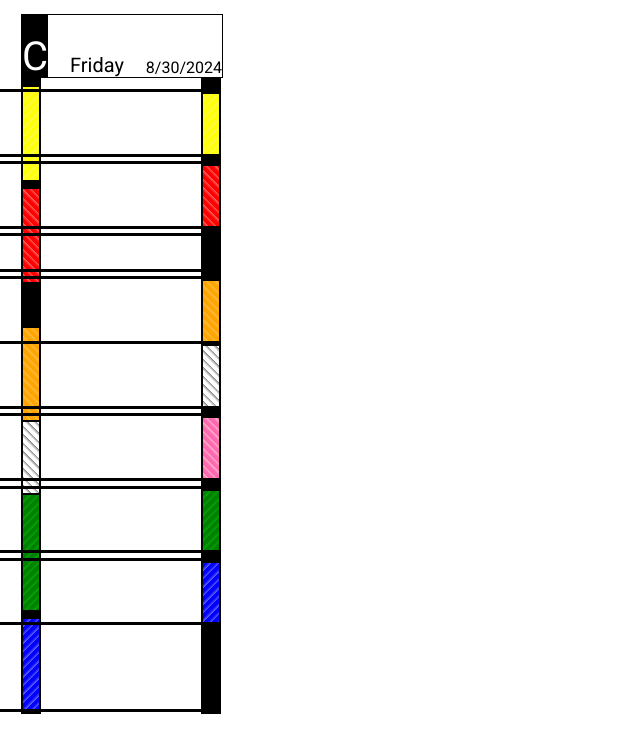
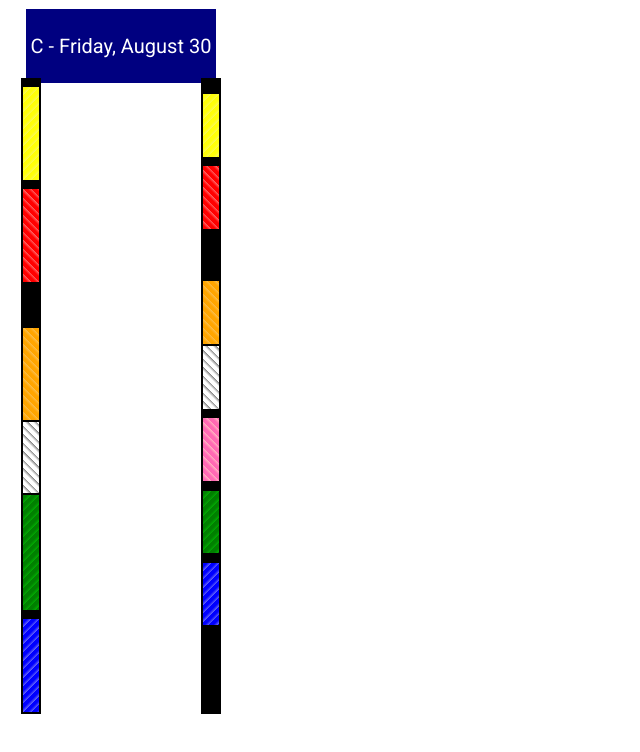
Before and after one commit to mikeymcfish/Schedule_v2, a React (Vite) app: page / in a window 1280 px wide. Shown: the top 752 px of the page, without its empty margins (0-640 px from the left). Built offline with nearby package versions, Linux system fonts and the light colour scheme.

Commit message:
dynamic time mouseover

```diff
--- a/src/App.css
+++ b/src/App.css
@@ -240,7 +240,7 @@ body,
   transform: translateX(-50%);
   background-color: white;
   padding: 2px 6px;
-  border-radius: 4px;
+  border-radius: 0px;
   border: 0px solid black;
   font-size: 12px;
   font-weight: bold;
@@ -267,11 +267,11 @@ body,
 
 .Title {
   display: flex;
-  justify-content: space-between;
+  justify-content: space-around;
   align-items: center;
   width: 100%;
-  padding: 0px;
-  margin: 0px;
+  border: none;
+  z-index:-1;
 
 }
 
@@ -280,13 +280,17 @@ body,
   flex-direction: column;
   height: 100%;
   border: none;
-  justify-content: flex-end;
+  justify-content: center;
+  align-items: center;
+  font-size: 20px;
+  line-height: 40px;
+  color: black;
+  padding: 5px;
 }
 
 .letterDay {
   flex: 2fr;
   font-size: 40px;
-  line-height: 40px;
   background-color: black;
   color: white;
 }
@@ -298,7 +302,15 @@ body,
 
 .fullDate {
   flex: 3fr;
+}
 
+.navy-background {
+  background-color: navy;
+  color: white;
+}
+.gold-background {
+  background-color: gold;
+  color: black;
 }
 
 .editable-box {
@@ -322,3 +334,24 @@ body,
   border: 0px solid #ccc;
   position: relative;
 }
+
+.dynamic-time-line {
+  position: absolute;
+  left: 0;
+  width: 100%;
+  height: 1px;
+  background-color: red;
+  pointer-events: none;
+}
+
+.dynamic-time-line .time-display {
+  position: absolute;
+  left: 50%;
+  top: -10px;
+  background-color: white;
+  padding: 2px 6px;
+  border-radius: 4px;
+  border: 1px solid black;
+  font-size: 12px;
+  white-space: nowrap;
+}
--- a/src/App.jsx
+++ b/src/App.jsx
@@ -1,110 +1,171 @@
-import React, { useEffect, useState } from 'react';
-import dates from './dates.json'; // Import dates JSON
-import colors from './colors.json'; // Import colors JSON
-import './App.css'; // Import your CSS file
+import React, { useEffect, useState } from "react";
+import dates from "./dates.json"; // Import dates JSON
+import colors from "./colors.json"; // Import colors JSON
+import "./App.css"; // Import your CSS file
 
 const App = () => {
-  const [timeLinePosition, setTimeLinePosition] = useState(0);
-  const [currentTime, setCurrentTime] = useState('');
-  const [letterDay, setLetterDay] = useState('');
-  const [dayOfWeek, setDayOfWeek] = useState('');
-  const [fullDate, setFullDate] = useState('');
+  const [mouseY, setMouseY] = useState(0);
+  const [showTimeLine, setShowTimeLine] = useState(false);
+  const [timeLineTime, setTimeLineTime] = useState('');  const [timeLinePosition, setTimeLinePosition] = useState(0);
+  const [currentTime, setCurrentTime] = useState("");
+  const [letterDay, setLetterDay] = useState("");
+  const [fullDate, setFullDate] = useState("");
+  const [weekColor, setWeekColor] = useState("");
   const [blocksUS, setBlocksUS] = useState([
-    { className: 'advisory', color: 'none'},
-    { className: 'p1', color: 'blue'}, // Initial data, will be replaced
-    { className: 'break', color: 'none'},
-    { className: 'p2', color: 'red'},
-    { className: 'flex', color: 'none'},
-    { className: 'break', color: 'none'},
-    { className: 'p3', color: 'green'},
-    { className: 'lunch', color: 'none'},
-    { className: 'p4', color: 'red'},
-    { className: 'break', color: 'none'},
-    { className: 'p5', color: 'orange'}
+    { className: "advisory", color: "none" },
+    { className: "p1", color: "blue" }, // Initial data, will be replaced
+    { className: "break", color: "none" },
+    { className: "p2", color: "red" },
+    { className: "flex", color: "none" },
+    { className: "break", color: "none" },
+    { className: "p3", color: "green" },
+    { className: "lunch", color: "none" },
+    { className: "p4", color: "red" },
+    { className: "break", color: "none" },
+    { className: "p5", color: "orange" },
   ]);
   const [blocksMS, setBlocksMS] = useState([
-    { className: 'advisory', color: 'none'},
-    { className: 'p1', color: 'blue'}, // Initial data, will be replaced
-    { className: 'break', color: 'none'},
-    { className: 'p2', color: 'red'},
-    { className: 'break', color: 'none'},
-    { className: 'flex', color: 'none'},
-    { className: 'break', color: 'none'},
-    { className: 'p3', color: 'yellow'},
-    { className: 'lunch', color: 'none'},
-    { className: 'break', color: 'none'},
-    { className: 'p4', color: 'orange'},
-    { className: 'break', color: 'none'},
-    { className: 'p5', color: 'blue'},
-    { className: 'break', color: 'none'},
-    { className: 'p6', color: 'tan'},
-    { className: 'sports', color: 'none'}
+    { className: "advisory", color: "none" },
+    { className: "p1", color: "blue" }, // Initial data, will be replaced
+    { className: "break", color: "none" },
+    { className: "p2", color: "red" },
+    { className: "break", color: "none" },
+    { className: "flex", color: "none" },
+    { className: "break", color: "none" },
+    { className: "p3", color: "yellow" },
+    { className: "lunch", color: "none" },
+    { className: "break", color: "none" },
+    { className: "p4", color: "orange" },
+    { className: "break", color: "none" },
+    { className: "p5", color: "blue" },
+    { className: "break", color: "none" },
+    { className: "p6", color: "tan" },
+    { className: "sports", color: "none" },
   ]);
+
+  useEffect(() => {
+  const centerColumn = document.querySelector('.center-column');
+
+  const handleMouseMove = (e) => {
+    const rect = centerColumn.getBoundingClientRect();
+    const y = e.clientY - rect.top;
+    setMouseY(y);
+    updateTime(y, rect.height);
+  };
+
+  const handleMouseEnter = () => setShowTimeLine(true);
+  const handleMouseLeave = () => setShowTimeLine(false);
+
+  const updateTime = (y, height) => {
+    const startTime = new Date();
+    startTime.setHours(8, 0, 0, 0);
+    const endTime = new Date();
+    endTime.setHours(15, 30, 0, 0);
+
+    const totalMinutes = (endTime - startTime) / 60000;
+    const currentMinutes = (y / height) * totalMinutes;
+
+    const currentDateTime = new Date(startTime.getTime() + currentMinutes * 60000);
+    setTimeLineTime(currentDateTime.toLocaleTimeString([], {hour: '2-digit', minute:'2-digit'}));
+  };
+
+  centerColumn.addEventListener('mousemove', handleMouseMove);
+  centerColumn.addEventListener('mouseenter', handleMouseEnter);
+  centerColumn.addEventListener('mouseleave', handleMouseLeave);
+
+  return () => {
+    centerColumn.removeEventListener('mousemove', handleMouseMove);
+    centerColumn.removeEventListener('mouseenter', handleMouseEnter);
+    centerColumn.removeEventListener('mouseleave', handleMouseLeave);
+  };
+}, []);
 
   const getTodayDate = () => {
     const today = new Date();
-    return today.toISOString().split('T')[0];
+    return today.toISOString().split("T")[0];
   };
 
   const getColorFromCode = (code) => {
     const firstLetter = code.charAt(0).toLowerCase();
-    switch(firstLetter) {
-      case 'v': return 'purple';
-      case 'g': return 'green';
-      case 'b': return 'blue';
-      case 'r': return 'red';
-      case 'y': return 'yellow';
-      case 'o': return 'orange';
-      case 'p': return 'pink';
-      case 't': return 'tan';
-      default: return 'none';
+    switch (firstLetter) {
+      case "v":
+        return "purple";
+      case "g":
+        return "green";
+      case "b":
+        return "blue";
+      case "r":
+        return "red";
+      case "y":
+        return "yellow";
+      case "o":
+        return "orange";
+      case "p":
+        return "pink";
+      case "t":
+        return "tan";
+      default:
+        return "none";
     }
   };
 
-  const getDayOfWeek = (date) => {
-    const days = ['Sunday', 'Monday', 'Tuesday', 'Wednesday', 'Thursday', 'Friday', 'Saturday'];
-    return days[date.getDay()];
-  };
-
   const getFullDate = (date) => {
-    return date.toLocaleDateString();
+    return date.toLocaleDateString("en-US", {
+      weekday: "long",
+      month: "long",
+      day: "numeric",
+    });
   };
 
   const setScheduleBlocks = () => {
     const todayDate = getTodayDate();
     const today = new Date();
-    const todaySchedule = dates.DateScheduleWeek.find(entry => entry.date === todayDate);
+    const todaySchedule = dates.DateScheduleWeek.find(
+      (entry) => entry.date === todayDate,
+    );
     if (todaySchedule) {
       const todayDay = todaySchedule.day;
       setLetterDay(todayDay);
-      setDayOfWeek(getDayOfWeek(today));
       setFullDate(getFullDate(today));
 
-      const USschedule = colors.SchoolWeek.find(day => day.Day === todayDay && day.Type === "US");
+      const USschedule = colors.SchoolWeek.find(
+        (day) =>
+          day.Day === todayDay &&
+          day.Type === "US" &&
+          day.Color == todaySchedule.color,
+      );
+
       if (USschedule) {
-        setBlocksUS(prevBlocks =>
-          prevBlocks.map(block => {
-            const entry = USschedule.Schedule.find(scheduleEntry => scheduleEntry.Period === block.className);
+        setWeekColor(USschedule.Color);
+        setBlocksUS((prevBlocks) =>
+          prevBlocks.map((block) => {
+            const entry = USschedule.Schedule.find(
+              (scheduleEntry) => scheduleEntry.Period === block.className,
+            );
             if (entry) {
               return { ...block, color: getColorFromCode(entry.Class) };
             }
             return block;
-          })
+          }),
         );
       } else {
         console.log(`No US schedule found for day: ${todayDay}`);
       }
 
-      const MSschedule = colors.SchoolWeek.find(day => day.Day === todayDay && day.Type === "MS");
+      const MSschedule = colors.SchoolWeek.find(
+        (day) => day.Day === todayDay && day.Type === "MS",
+      );
       if (MSschedule) {
-        setBlocksMS(prevBlocks =>
-          prevBlocks.map(block => {
-            const entry = MSschedule.Schedule.find(scheduleEntry => scheduleEntry.Period === block.className);
+        setBlocksMS((prevBlocks) =>
+          prevBlocks.map((block) => {
+            const entry = MSschedule.Schedule.find(
+              (scheduleEntry) => scheduleEntry.Period === block.className,
+            );
             if (entry) {
               return { ...block, color: getColorFromCode(entry.Class) };
             }
             return block;
-          })
+          }),
         );
       } else {
         console.log(`No MS schedule found for day: ${todayDay}`);
@@ -128,7 +189,7 @@ const App = () => {
 
       if (now < start || now > end) {
         setTimeLinePosition(-1); // A value to hide the line
-        setCurrentTime('');
+        setCurrentTime("");
         return;
       }
 
@@ -142,10 +203,10 @@ const App = () => {
     const formatTime = (date) => {
       let hours = date.getHours();
       let minutes = date.getMinutes();
-      let ampm = hours >= 12 ? 'PM' : 'AM';
+      let ampm = hours >= 12 ? "PM" : "AM";
       hours = hours % 12;
       hours = hours ? hours : 12; // the hour '0' should be '12'
-      minutes = minutes < 10 ? '0' + minutes : minutes;
+      minutes = minutes < 10 ? "0" + minutes : minutes;
       return `${hours}:${minutes} ${ampm}`;
     };
 
@@ -159,10 +220,7 @@ const App = () => {
     <div className="container">
       {/* Time line indicator */}
       {timeLinePosition >= 0 && (
-        <div
-          className="time-line"
-          style={{ top: `${timeLinePosition}%` }}
-        >
+        <div className="time-line" style={{ top: `${timeLinePosition}%` }}>
           <div className="time-display">{currentTime}</div>
         </div>
       )}
@@ -176,11 +234,16 @@ const App = () => {
         ))}
       </div>
       <div id="title" className="Title">
-        <div className="column letterDay">{letterDay}</div>
-        <div className="column dayOfWeek">{dayOfWeek}</div>
-        <div className="column fullDate">{fullDate}</div>
+        <div
+          className={`column ${weekColor == "Navy" ? "navy-background" : "gold-background"}`}
+        >
+          {letterDay} - {fullDate}
+        </div>
       </div>
       <div className="center-column">
+      <div className="dynamic-time-line" style={{display: showTimeLine ? 'block' : 'none', top: mouseY}}>
+  <span className="time-display">{timeLineTime}</span>
+</div>
       </div>
       <div className="MiddleSchool">
         {blocksMS.map((block, index) => (
@@ -188,9 +251,7 @@ const App = () => {
             key={index}
             className={block.className}
             color-block={block.color}
-          >
-            <div className='bottom-line-left'></div>
-          </div>
+          ></div>
         ))}
       </div>
     </div>
```
